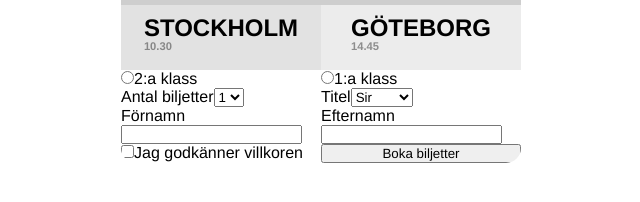
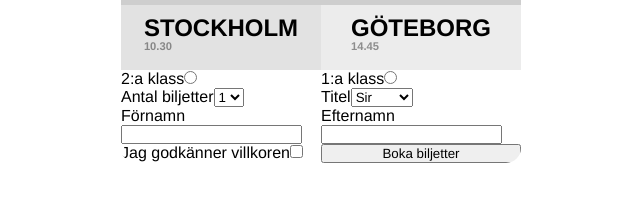
Before and after one commit to StefanMogren/booking-form-react, a React (Vite) app: page / in a window 1280 px wide. Shown: the part 144-346 px from the top of the page, without its empty margins (319-959 px from the left). Built offline with nearby package versions, Linux system fonts and the light colour scheme.

Commit message:
Changed so Input and Select also includes the label.

```diff
--- a/src/components/BookingForm.jsx
+++ b/src/components/BookingForm.jsx
@@ -6,55 +6,69 @@ function BookingForm() {
 	return (
 		<form className='input-form'>
 			{/* Radio button första och andra klass */}
-			<label
-				className='input-form__field input-form__field--half'
-				htmlFor='2ndClass'>
-				<Input type='radio' name='2ndClass' id='2ndClass' />
-				2:a klass
-			</label>
-			<label
-				className='input-form__field input-form__field--half'
-				htmlFor='1stClass'>
-				<Input type='radio' name='1stClass' id='1stClass' />
-				1:a klass
-			</label>
-
+			<Input
+				inputType='radio'
+				inputName='2ndClass'
+				inputId='2ndClass'
+				// inputClass=''
+				labelClass='input-form__field input-form__field--half'
+				labelText='2:a klass'
+				spanClass='order-two'
+			/>
+			<Input
+				inputType='radio'
+				inputName='1stClass'
+				inputId='1stClass'
+				// inputClass=''
+				labelClass='input-form__field input-form__field--half'
+				labelText='1:a klass'
+				spanClass='order-two'
+			/>
 			{/* Select antal biljetter och titel */}
-			<label
-				className='input-form__field input-form__field--half'
-				htmlFor='tickets'>
-				Antal biljetter
-				<Select id='tickets' options={[1, 2, 3, 4, 5]} />
-			</label>
-			<label
-				className='input-form__field input-form__field--half'
-				htmlFor='title'>
-				Titel
-				<Select id='title' options={[`Sir`, `Ma'am`, 'Mr.', 'Ms.']} />
-			</label>
+			<Select
+				options={[1, 2, 3, 4, 5]}
+				labelClass='input-form__field input-form__field--half'
+				labelText='Antal biljetter'
+				selectId='tickets'
+			/>
+			<Select
+				options={[`Sir`, `Ma'am`, 'Mr.', 'Ms.']}
+				labelClass='input-form__field input-form__field--half'
+				labelText='Titel'
+				selectId='title'
+			/>
 
 			{/* Input förnamn och efternamn */}
-			<label
-				className='input-form__field input-form__field--full'
-				htmlFor='firstName'>
-				Förnamn
-				<Input type='text' name='firstName' id='firstName' />
-			</label>
-			<label
-				className='input-form__field input-form__field--full'
-				htmlFor='secondName'>
-				Efternamn
-				<Input type='text' name='secondName' id='secondName' />
-			</label>
+			<Input
+				inputType='text'
+				inputName='firstName'
+				inputId='firstName'
+				// inputClass=''
+				labelClass='input-form__field input-form__field--full'
+				labelText='Förnamn'
+				spanClass='order-one'
+			/>
+			<Input
+				inputType='text'
+				inputName='secondName'
+				inputId='secondName'
+				// inputClass=''
+				labelClass='input-form__field input-form__field--full'
+				labelText='Efternamn'
+				spanClass='order-one'
+			/>
 
 			{/* Checkbox godkänner villkoren */}
-			<label
-				className='input-form__field input-form__field--full'
-				htmlFor='acceptTerms'>
-				<Input type='checkbox' name='acceptTerms' id='acceptTerms' />
-				Jag godkänner villkoren
-			</label>
 
+			<Input
+				inputType='checkbox'
+				inputName='acceptTerms'
+				inputId='acceptTerms'
+				// inputClass=''
+				labelClass='input-form__field input-form__field--full'
+				labelText='Jag godkänner villkoren'
+				spanClass='order-one'
+			/>
 			<button className='input-form__button'>Boka biljetter</button>
 		</form>
 	);
--- a/src/components/Input.jsx
+++ b/src/components/Input.jsx
@@ -1,13 +1,24 @@
 import React from 'react';
 
-function Input(props) {
+function Input({
+	labelClass,
+	labelText,
+	spanClass,
+	inputType,
+	inputName,
+	inputClass,
+	inputId,
+}) {
 	return (
-		<input
-			type={props.type}
-			className={props.className}
-			id={props.id}
-			name={props.name}
-		/>
+		<label className={labelClass} htmlFor={inputId}>
+			<span className={spanClass}>{labelText}</span>
+			<input
+				type={inputType}
+				className={inputClass}
+				id={inputId}
+				name={inputName}
+			/>
+		</label>
 	);
 }
 
--- a/src/components/Select.jsx
+++ b/src/components/Select.jsx
@@ -1,12 +1,22 @@
 import React from 'react';
 
-function Select(props) {
+function Select({
+	labelClass,
+	labelText,
+	spanClass,
+	selectId,
+	selectClass,
+	options,
+}) {
 	return (
-		<select className={props.className} id={props.id}>
-			{props.options.map((option) => (
-				<option key={option}>{option}</option>
-			))}
-		</select>
+		<label className={labelClass} htmlFor={selectId}>
+			<span className={spanClass}>{labelText}</span>
+			<select className={selectClass} id={selectId}>
+				{options.map((option) => (
+					<option key={option}>{option}</option>
+				))}
+			</select>
+		</label>
 	);
 }
 
```
